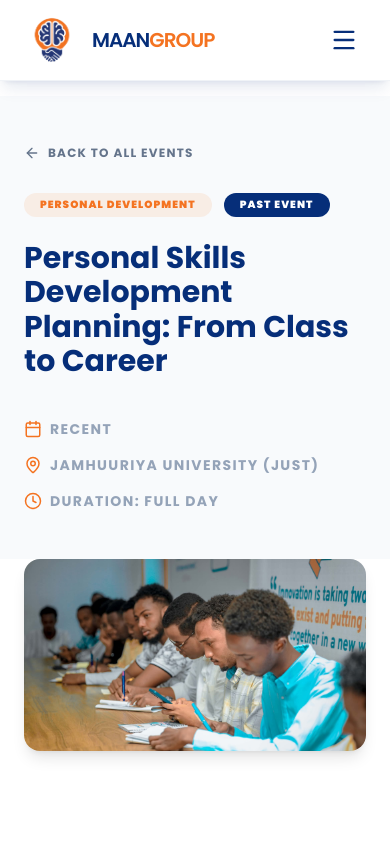
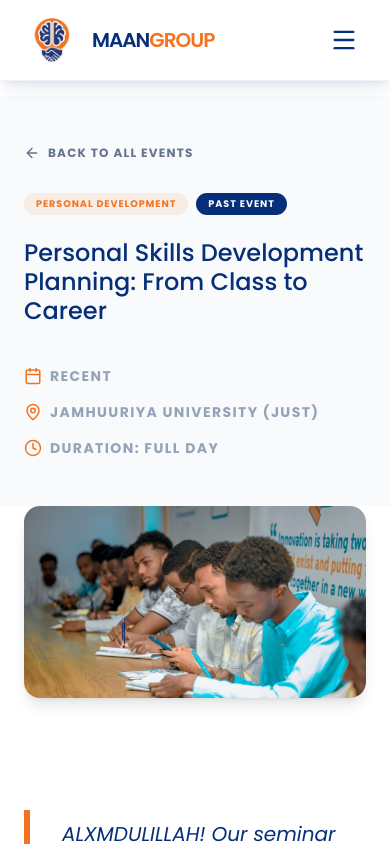
Before and after one commit to Amen252/Maan-Group, a React (Vite) app: page /events/1 in a window 390 px wide. Shown: the top 844 px of the page. Built offline with nearby package versions, Linux system fonts and the light colour scheme.

Commit message:
Refine mobile typography across site (reduced sizes and weights)

```diff
--- a/src/pages/About.jsx
+++ b/src/pages/About.jsx
@@ -23,7 +23,7 @@ const ValueCard = ({ value, idx }) => (
             </div>
 
             <div className="space-y-1">
-                <h4 className="font-bold text-navy-900 text-base tracking-tight group-hover:text-gold-600 transition-colors">
+                <h4 className="font-semibold text-navy-900 text-sm md:text-base tracking-tight group-hover:text-gold-600 transition-colors">
                     {value.title}
                 </h4>
                 <p className="text-slate-500 text-xs leading-relaxed font-light">
@@ -66,10 +66,10 @@ export const About = () => {
                         <motion.h1
                             initial={{ opacity: 0, y: 15 }}
                             animate={{ opacity: 1, y: 0 }}
-                            className="text-3xl md:text-5xl font-semibold text-white leading-tight tracking-tight"
+                            className="text-2xl md:text-5xl font-medium text-white leading-tight tracking-tight"
                         >
                             Architecting <br />
-                            <span className="text-gold-500 font-serif italic">Strategic Excellence</span>
+                            <span className="text-gold-500 font-serif italic font-normal">Strategic Excellence</span>
                         </motion.h1>
                     </div>
                 </div>
@@ -143,7 +143,7 @@ export const About = () => {
                 <div className="container mx-auto px-6 max-w-[1280px]">
                     <div className="text-center mb-10">
                         <span className="text-[10px] font-bold uppercase tracking-[0.2em] text-gold-500 block">Principles</span>
-                        <h2 className="text-2xl font-bold text-navy-900 mt-1">Core <span className="text-gold-500 font-serif italic">Values</span></h2>
+                        <h2 className="text-xl md:text-2xl font-semibold text-navy-900 mt-1">Core <span className="text-gold-500 font-serif italic font-normal">Values</span></h2>
                     </div>
                     <div className="grid md:grid-cols-2 gap-6 lg:gap-10 max-w-4xl mx-auto">
                         {[
--- a/src/pages/EventDetail.jsx
+++ b/src/pages/EventDetail.jsx
@@ -69,16 +69,16 @@ export const EventDetail = () => {
                         animate={{ opacity: 1, y: 0 }}
                         className="space-y-6"
                     >
-                        <div className="flex flex-wrap gap-3">
-                            <span className="px-4 py-1 bg-gold-500/10 text-gold-500 text-[0.65rem] font-black uppercase tracking-widest rounded-full">
+                        <div className="flex flex-wrap gap-2 md:gap-3">
+                            <span className="px-3 md:px-4 py-1 bg-gold-500/10 text-gold-500 text-[0.6rem] md:text-[0.65rem] font-bold uppercase tracking-widest rounded-full">
                                 {event.category}
                             </span>
-                            <span className="px-4 py-1 bg-navy-900 text-white text-[0.65rem] font-black uppercase tracking-widest rounded-full">
+                            <span className="px-3 md:px-4 py-1 bg-navy-900 text-white text-[0.6rem] md:text-[0.65rem] font-bold uppercase tracking-widest rounded-full">
                                 {event.status}
                             </span>
                         </div>
 
-                        <h1 className="text-3xl lg:text-5xl font-bold text-navy-900 leading-[1.15]">
+                        <h1 className="text-2xl md:text-5xl font-medium text-navy-900 leading-[1.2]">
                             {event.title}
                         </h1>
 
--- a/src/pages/Services.jsx
+++ b/src/pages/Services.jsx
@@ -18,7 +18,7 @@ const ServiceModule = ({ id, icon: Icon, title, description, delay }) => (
             </div>
 
             <div className="space-y-3">
-                <h3 className="text-xl font-semibold text-navy-900 leading-tight">
+                <h3 className="text-lg md:text-xl font-medium text-navy-900 leading-tight">
                     {title}
                 </h3>
                 <p className="text-slate-500 text-sm leading-relaxed font-light">
@@ -88,7 +88,7 @@ export const Services = () => {
                         <span className="text-gold-500 text-[10px] font-bold uppercase tracking-[0.3em]">
                             Our Specialized Focus
                         </span>
-                        <h1 className="text-4xl md:text-5xl font-medium text-navy-900 leading-[1.2] tracking-tight">
+                        <h1 className="text-3xl md:text-5xl font-medium text-navy-900 leading-[1.2] tracking-tight">
                             Strategic modules <br /> for <span className="text-gold-500 italic font-serif">transformation.</span>
                         </h1>
                         <p className="text-slate-500 text-lg font-light leading-relaxed">
@@ -113,7 +113,7 @@ export const Services = () => {
             {/* ═══════════ REFINED CTA ═══════════ */}
             <section className="py-24 border-t border-slate-50 text-center">
                 <div className="container mx-auto px-6 max-w-[1240px] space-y-8">
-                    <h2 className="text-3xl font-medium text-navy-900">Start your journey today</h2>
+                    <h2 className="text-2xl md:text-3xl font-medium text-navy-900">Start your journey today</h2>
                     <div className="flex flex-col sm:flex-row items-center justify-center gap-4">
                         <Link to="/contact" className="px-10 py-4 bg-navy-900 text-white font-medium rounded-2xl hover:bg-gold-500 shadow-xl shadow-navy-900/10 transition-all duration-300">
                             Partner with Us
```
Also changed, not shown: 1 other file (tests, documents, lock files or other folders).
